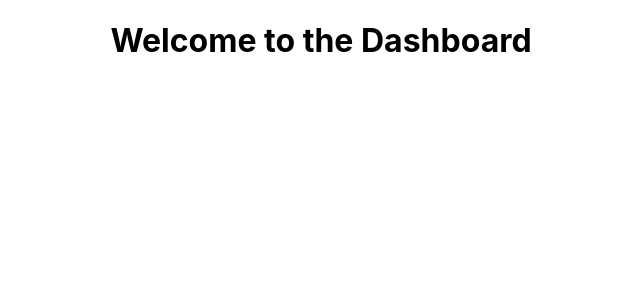
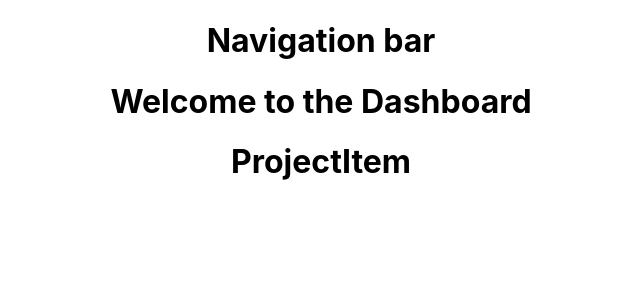
Before and after one commit to vvamsi1989/Springapp, a React (Create React App) app in the folder pppmtool-react-client/: page / in a window 1280 px wide. Shown: the top 300 px of the page, without its empty margins (319-959 px from the left). Built offline with nearby package versions, Linux system fonts and the light colour scheme.

Commit message:
created Dashboard Component

```diff
--- a/pppmtool-react-client/src/components/Dashboard.js
+++ b/pppmtool-react-client/src/components/Dashboard.js
@@ -1,7 +1,16 @@
 import React, { Component } from "react";
-
-export default class Dashboard extends Component {
+import ProjectItem from "./project/ProjectItem";
+import Header from "./layout/Header";
+class Dashboard extends Component {
   render() {
-    return <h1>Welcome to the Dashboard</h1>;
+    return (
+      <div>
+        <Header />
+        <h1>Welcome to the Dashboard</h1>
+        <ProjectItem />
+      </div>
+    );
   }
 }
+
+export default Dashboard;
--- /dev/null
+++ b/pppmtool-react-client/src/components/layout/Header.js
@@ -0,0 +1,13 @@
+import React, { Component } from "react";
+
+class Header extends Component {
+  render() {
+    return (
+      <div>
+        <h1>Navigation bar</h1>
+      </div>
+    );
+  }
+}
+
+export default Header;
--- /dev/null
+++ b/pppmtool-react-client/src/components/project/ProjectItem.js
@@ -0,0 +1,9 @@
+import React, { Component } from "react";
+
+class ProjectItem extends Component {
+  render() {
+    return <h1>ProjectItem</h1>;
+  }
+}
+
+export default ProjectItem;
```
